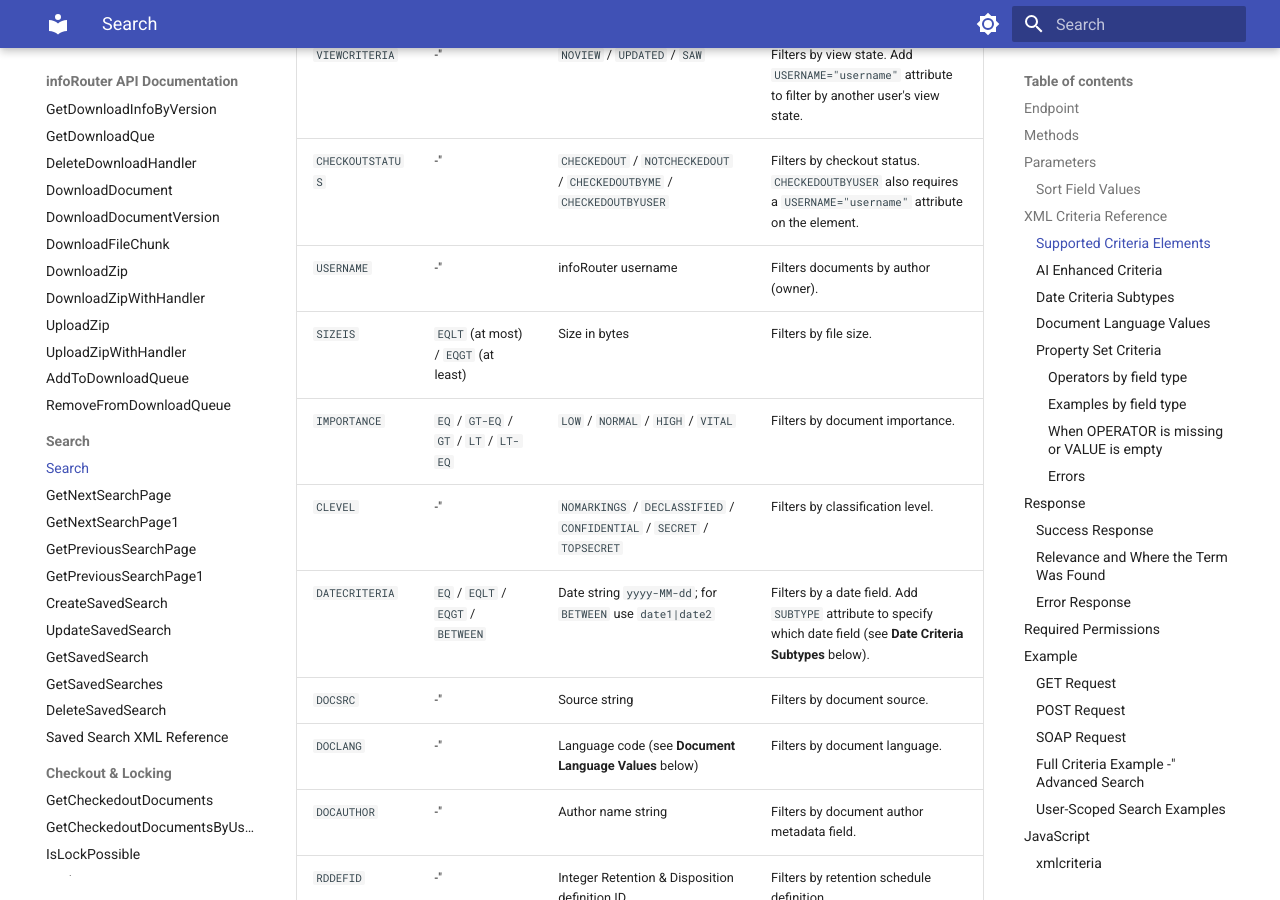
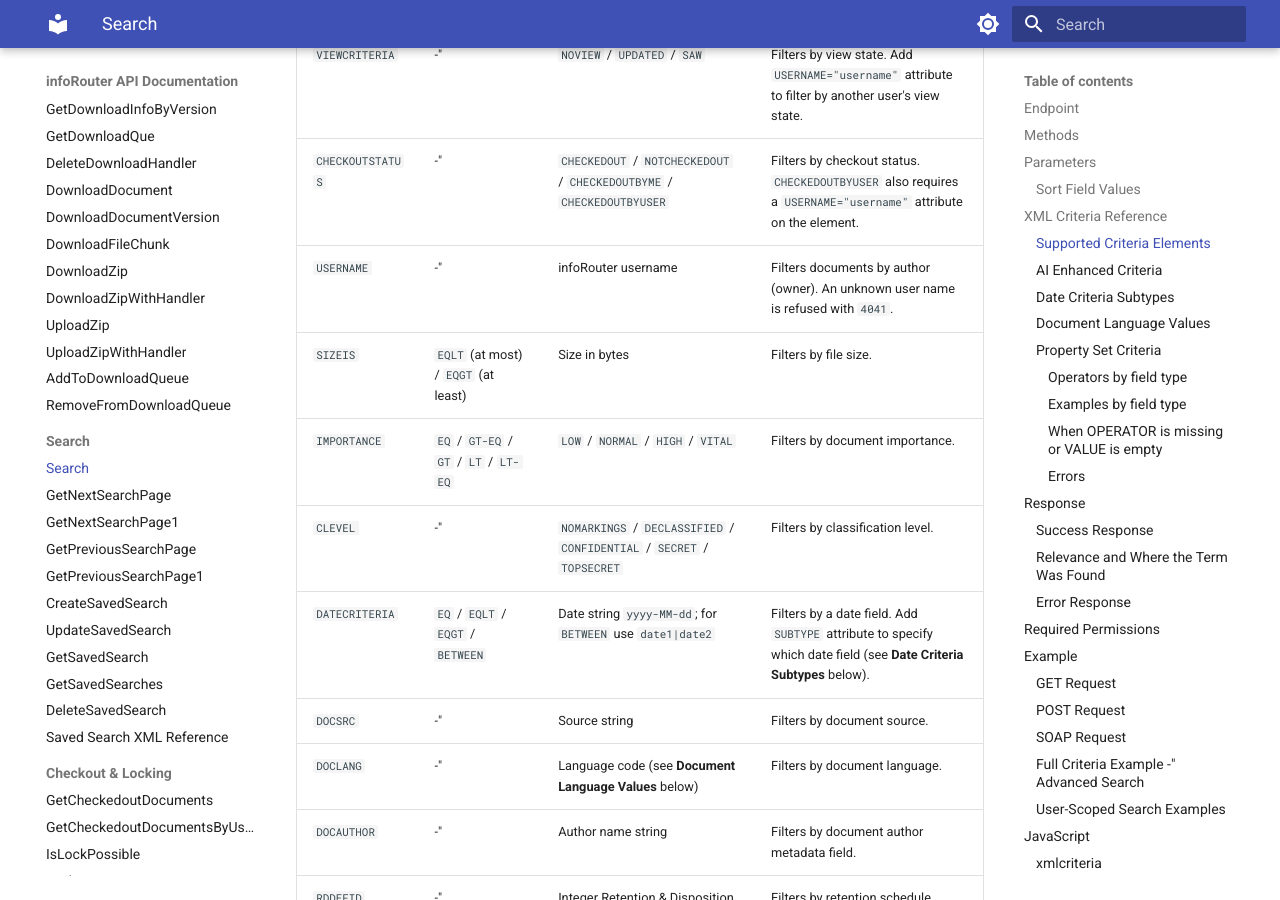
Before and after one commit to inforouter/apidocs, an MkDocs documentation site: the page built from docs/Search.md, in a window 1280 px wide and 900 px high, scrolled down 3952 px. Built offline with MkDocs 1.6.1 and Material for MkDocs 9.7.7, drawn with Linux system fonts in a browser that asks for light colours; some of the changed text lies outside the part shown.

Commit message:
Search: an unknown USERNAME author is refused with 4041
Co-Authored-By: Claude Opus 5.5 <noreply@anthropic.com>

```diff
--- a/docs/Search.md
+++ b/docs/Search.md
@@ -104,7 +104,7 @@ Each element uses three attributes:
 | `INCLUDESUBFOLDERS` | -" | `true` / `false` | When used with `FOLDER`, controls whether sub-folders are included. |
 | `VIEWCRITERIA` | -" | `NOVIEW` / `UPDATED` / `SAW` | Filters by view state. Add `USERNAME="username"` attribute to filter by another user's view state. |
 | `CHECKOUTSTATUS` | -" | `CHECKEDOUT` / `NOTCHECKEDOUT` / `CHECKEDOUTBYME` / `CHECKEDOUTBYUSER` | Filters by checkout status. `CHECKEDOUTBYUSER` also requires a `USERNAME="username"` attribute on the element. |
-| `USERNAME` | -" | infoRouter username | Filters documents by author (owner). |
+| `USERNAME` | -" | infoRouter username | Filters documents by author (owner). An unknown user name is refused with `4041`. |
 | `SIZEIS` | `EQLT` (at most) / `EQGT` (at least) | Size in bytes | Filters by file size. |
 | `IMPORTANCE` | `EQ` / `GT-EQ` / `GT` / `LT` / `LT-EQ` | `LOW` / `NORMAL` / `HIGH` / `VITAL` | Filters by document importance. |
 | `CLEVEL` | -" | `NOMARKINGS` / `DECLASSIFIED` / `CONFIDENTIAL` / `SECRET` / `TOPSECRET` | Filters by classification level. |
@@ -718,5 +718,6 @@ The `errorCode` values this operation returns, checked against a running server:
 | `4010` | the ticket is expired or unknown, or there is no ticket at all |
 | `4000` | a criterion name the parser does not know, or a `SortBy` that is not one of the columns |
 | `4000` | the document was not well-formed XML; the message carries the parser's own words |
+| `4041` | a criterion names a user who is not there |
 | `4030` | a criterion names another user whose lists or view history the caller may not read, or a user the caller may not see |
 | `HTTP 400` | a required string parameter was empty; refused by model binding, so there is no error document |
```
